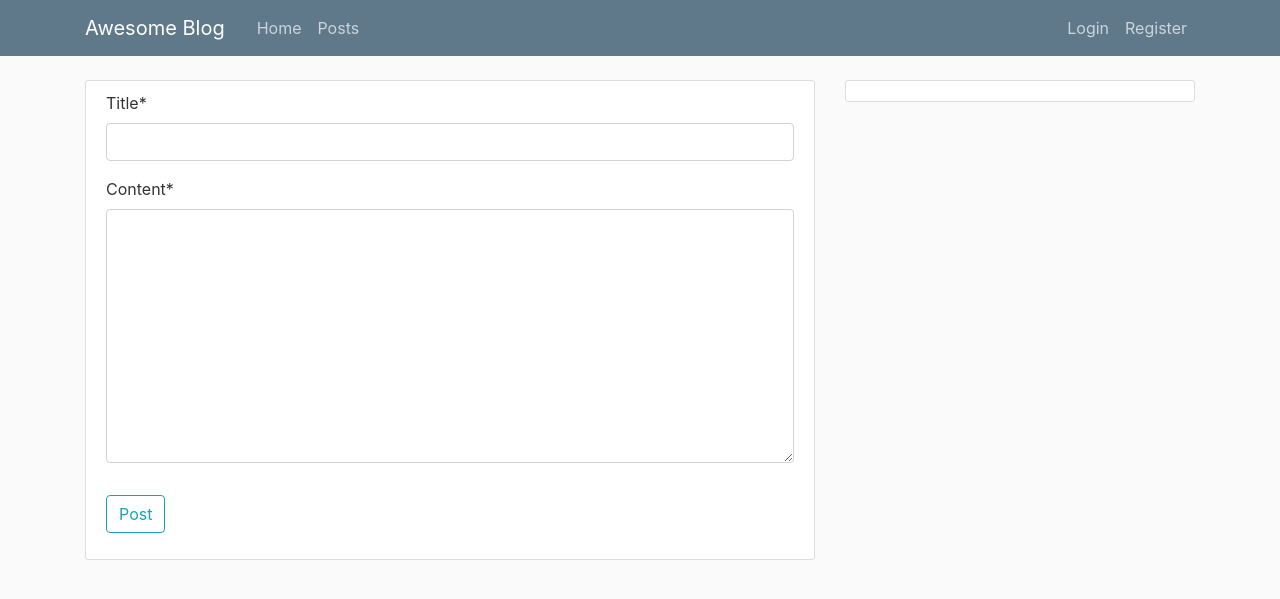
After one commit to SyedShahiq/awesomeblogs, a Django app: page /post/create/ in a window 1280 px wide. The commit adds this page. Shown: the top 599 px of the page. Run offline with Django 3.2, Linux system fonts and the light colour scheme; some libraries are stand-ins or nearby versions.

Commit message:
Add posts functionality addeD

```diff
--- /dev/null
+++ b/blog/templates/posts_creation.html
@@ -0,0 +1,15 @@
+{% extends 'base.html' %}
+{% load crispy_forms_tags %}
+{% block content %}
+	<div class="content-section">
+		<form method="POST">
+			{% csrf_token %}
+			<fieldset class="form-group">
+				{{form|crispy}}
+			</fieldset>
+			<div class="form-group">
+				<button class="btn btn-outline-info" type="submit">Post</button>
+			</div>
+		</form>
+	</div>
+{% endblock %}
--- a/blog/views.py
+++ b/blog/views.py
@@ -21,7 +21,7 @@ def posts_view(request,*arg,**kwargs):
 	return render(request,'posts.html',{'posts':posts,'users':users})
 
 def posts_by_user(request,id):
-	user_posts = Post.objects.filter(author=id)
+	user_posts = Post.objects.filter(author=id).order_by('-id')
 	return render(request,'user_posts.html',{'posts':user_posts})
 
 def single_post_view(request,id):
@@ -79,3 +79,11 @@ def edit_posts(request,id):
 		form.save()
 		return redirect("posts")
 	return render(request,'posts_edit.html',{'form':form,'post_title':title})
+
+def create_posts(request):
+	form = PostEditForm(request.POST or None)
+	if form.is_valid():
+		form.instance.author = request.user
+		form.save()
+		return redirect("posts")
+	return render(request,'posts_creation.html',{'form':form})
--- a/blog_admin/urls.py
+++ b/blog_admin/urls.py
@@ -15,7 +15,7 @@ Including another URLconf
 """
 from django.contrib import admin
 from django.urls import path
-from blog.views import home_view,posts_view,single_post_view,fetchAllPosts,posts_by_user,add_emotion,edit_posts
+from blog.views import home_view,posts_view,single_post_view,fetchAllPosts,posts_by_user,add_emotion,edit_posts,create_posts
 from user_profile.views import user_registration
 from comments.views import createNewReply
 from django.contrib.auth import views as auth_views
@@ -27,6 +27,7 @@ urlpatterns = [
     path('post/<int:id>',single_post_view,name='single-post'),
     path('post/user/<int:id>',posts_by_user,name='post-by-users'),
     path('post/edit/<int:id>',edit_posts,name="post-edit"),
+    path('post/create/',create_posts,name='post-create'),
     path('create-new-reply/',createNewReply,name='new-reply'),
     path('user/register/',user_registration,name='user-register'),
     path('logout/',auth_views.logout,name="logout"),
--- a/templates/navbar.html
+++ b/templates/navbar.html
@@ -14,6 +14,7 @@
         <div class="navbar-nav">
           {% if user.is_authenticated %}
           <a class="nav-item nav-link" href="{% url 'logout'%}">Logout</a>
+          <a class="nav-item nav-link" href="{% url 'post-create'%}">Create Post</a>
           <a class="nav-item nav-link" href="/post/user/{{user.id}}">My Posts</a>
           {% else %}
           <a class="nav-item nav-link" href="{% url 'Login'%}">Login</a>
```
Also changed, not shown: blog/templates/user_posts.html (+6 -6 lines).
